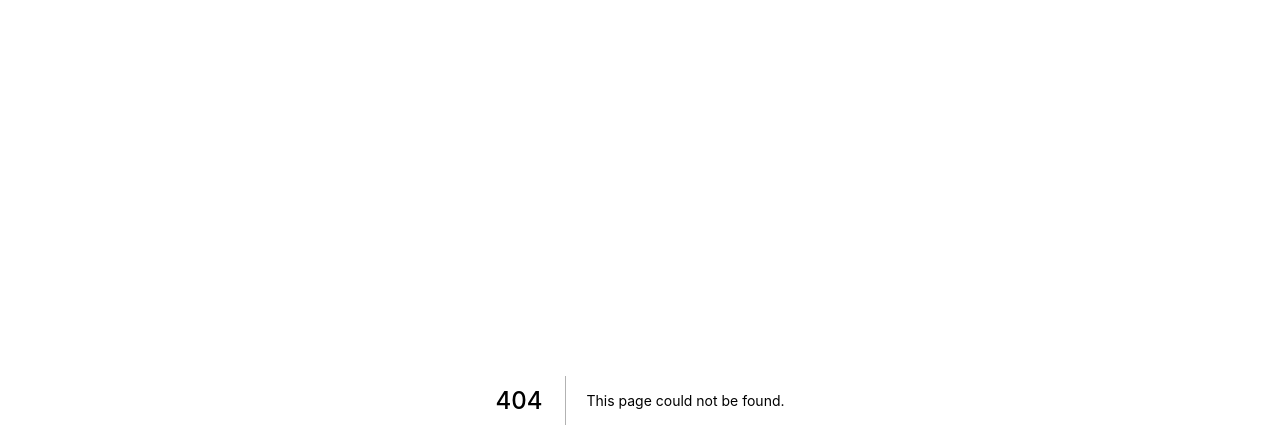
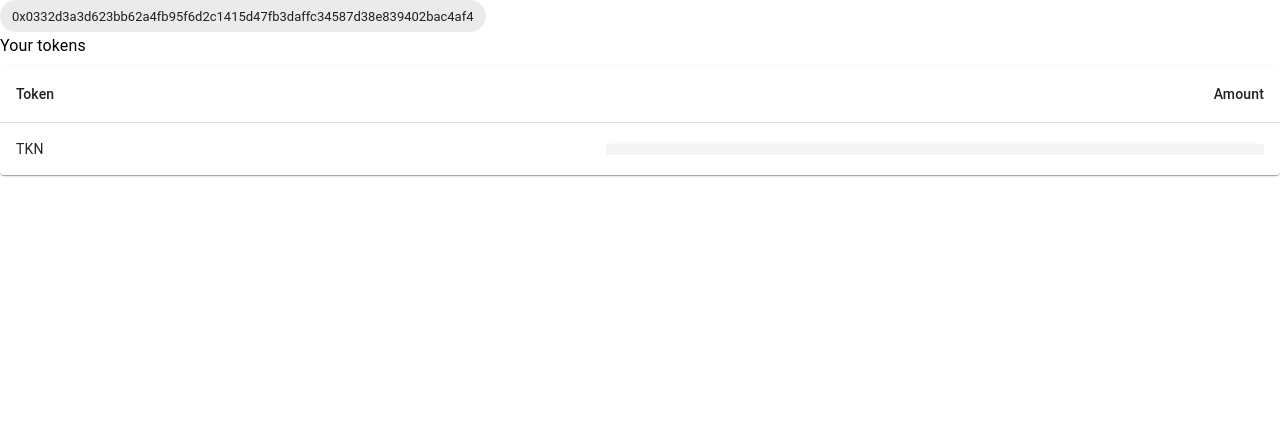
Before and after one commit to software-mansion-labs/starkstonks, a Next.js app in the folder wallet/: page /wallet in a window 1280 px wide. Before the commit this address had no page. Shown: the top 448 px of the page. Built offline with nearby package versions, Linux system fonts and the light colour scheme.

Commit message:
Add stub wallet page

```diff
--- /dev/null
+++ b/wallet/pages/wallet.tsx
@@ -0,0 +1,97 @@
+import type {NextPage} from 'next'
+import Head from 'next/head'
+import {
+    Button, Chip,
+    Paper, Skeleton,
+    Table,
+    TableBody,
+    TableCell,
+    TableContainer,
+    TableHead,
+    TableRow,
+    Tooltip,
+    Typography
+} from "@mui/material";
+import {defaultProvider} from "starknet";
+import useSWR from "swr";
+import React from "react";
+import {bigNumberishArrayToDecimalStringArray} from "starknet/utils/number";
+import {uint256ToBN} from "starknet/utils/uint256";
+import BN from "bn.js";
+
+const starknet = defaultProvider;
+
+const formatUint256 = ([low, high]: string[], decimals: number) => {
+    const parsed = uint256ToBN({low, high});
+    const decimalPlaces = new BN(10).pow(new BN(decimals));
+    return `${parsed.div(decimalPlaces).toString(10)},${parsed.mod(decimalPlaces)}`;
+}
+
+const TokenAmount: React.FC<{ userAddress: string, address: string; decimals: number }> = ({
+                                                                                               userAddress,
+                                                                                               address,
+                                                                                               decimals
+                                                                                           }) => {
+    const {data} = useSWR(`token-balance-${address}`, () =>
+        undefined && starknet.callContract({
+            contractAddress: address,
+            entrypoint: "getBalance",
+            calldata: bigNumberishArrayToDecimalStringArray([userAddress]),
+        }));
+
+    if (!data) {
+        return <Skeleton variant="text"/>;
+    }
+    const {result} = data;
+
+    return <span>{formatUint256(result, decimals)}</span>;
+}
+
+const userAddress = "0x0332d3a3d623bb62a4fb95f6d2c1415d47fb3daffc34587d38e839402bac4af4";
+const contractAddress = "0x0332d3a3d623bb62a4fb95f6d2c1415d47fb3daffc34587d38e839402bac4af4";
+
+// TODO: Get user's address
+const Home: NextPage = () => {
+    const rows = [{name: "TKN", address: contractAddress, decimals: 8}];
+    return (
+        <div>
+            <Head>
+                <title>Your wallet</title>
+                <meta name="description" content="Starknet AMS Hackathon Project"/>
+                <link rel="icon" href="/favicon.ico"/>
+            </Head>
+            <Chip label={userAddress}/>
+            <Typography variant="subtitle1" gutterBottom component="div">
+                Your tokens
+            </Typography>
+            <TableContainer component={Paper}>
+                <Table sx={{minWidth: 650}} aria-label="simple table">
+                    <TableHead>
+                        <TableRow>
+                            <TableCell>Token</TableCell>
+                            <TableCell align="right">Amount</TableCell>
+                        </TableRow>
+                    </TableHead>
+                    <TableBody>
+                        {rows.map((row) => (
+                            <TableRow
+                                key={row.name}
+                                sx={{'&:last-child td, &:last-child th': {border: 0}}}
+                            >
+                                <TableCell component="th" scope="row">
+                                    {row.name}
+                                </TableCell>
+                                <TableCell align="right">
+                                    <TokenAmount decimals={row.decimals} userAddress={userAddress}
+                                                 address={row.address}/>
+                                </TableCell>
+                            </TableRow>
+                        ))}
+                    </TableBody>
+                </Table>
+            </TableContainer>
+        </div>
+    )
+}
+
+export default Home;
```
Also changed, not shown: wallet/package.json (+6 -4 lines), 1 other file (tests, documents, lock files or other folders).
